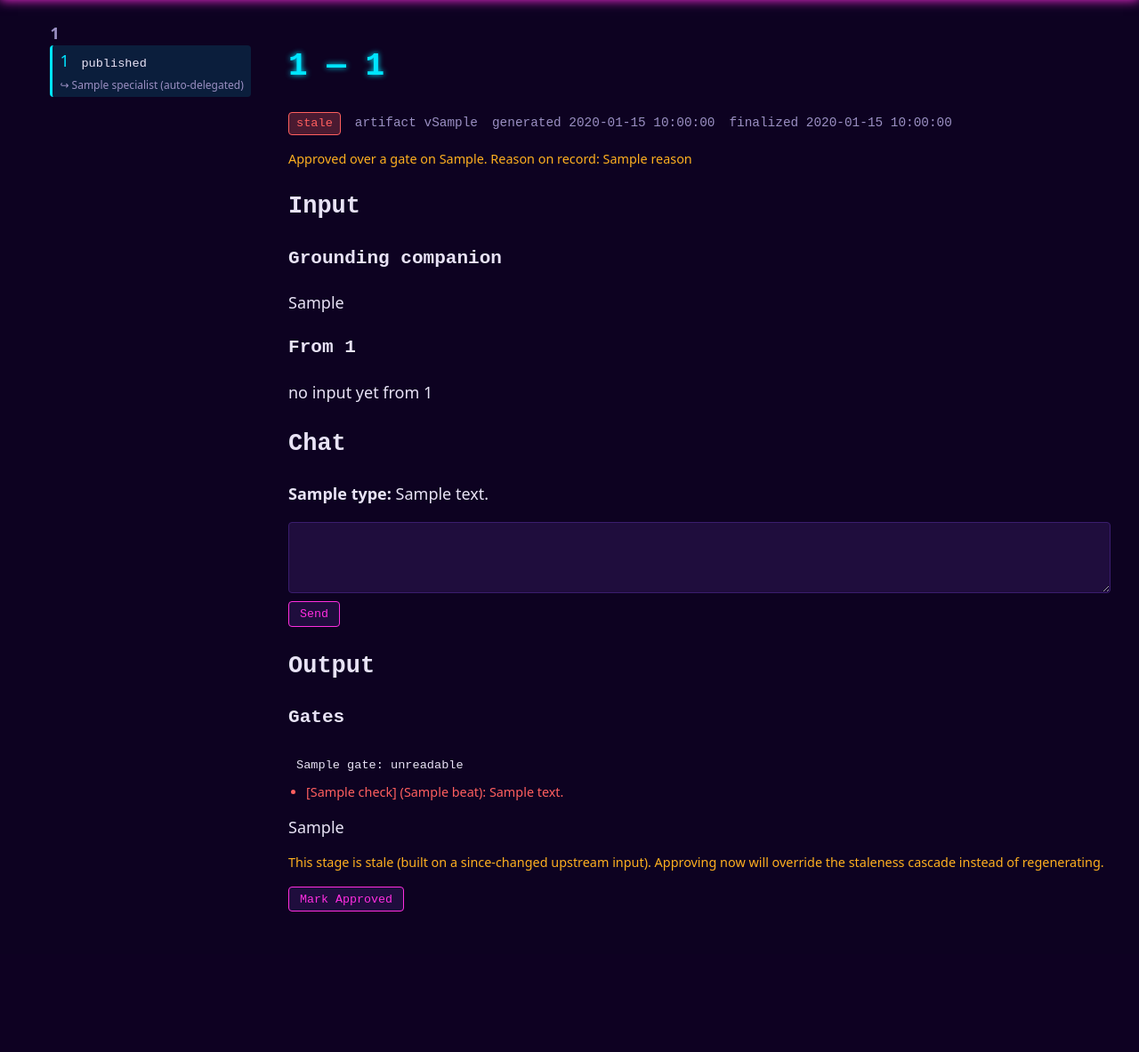
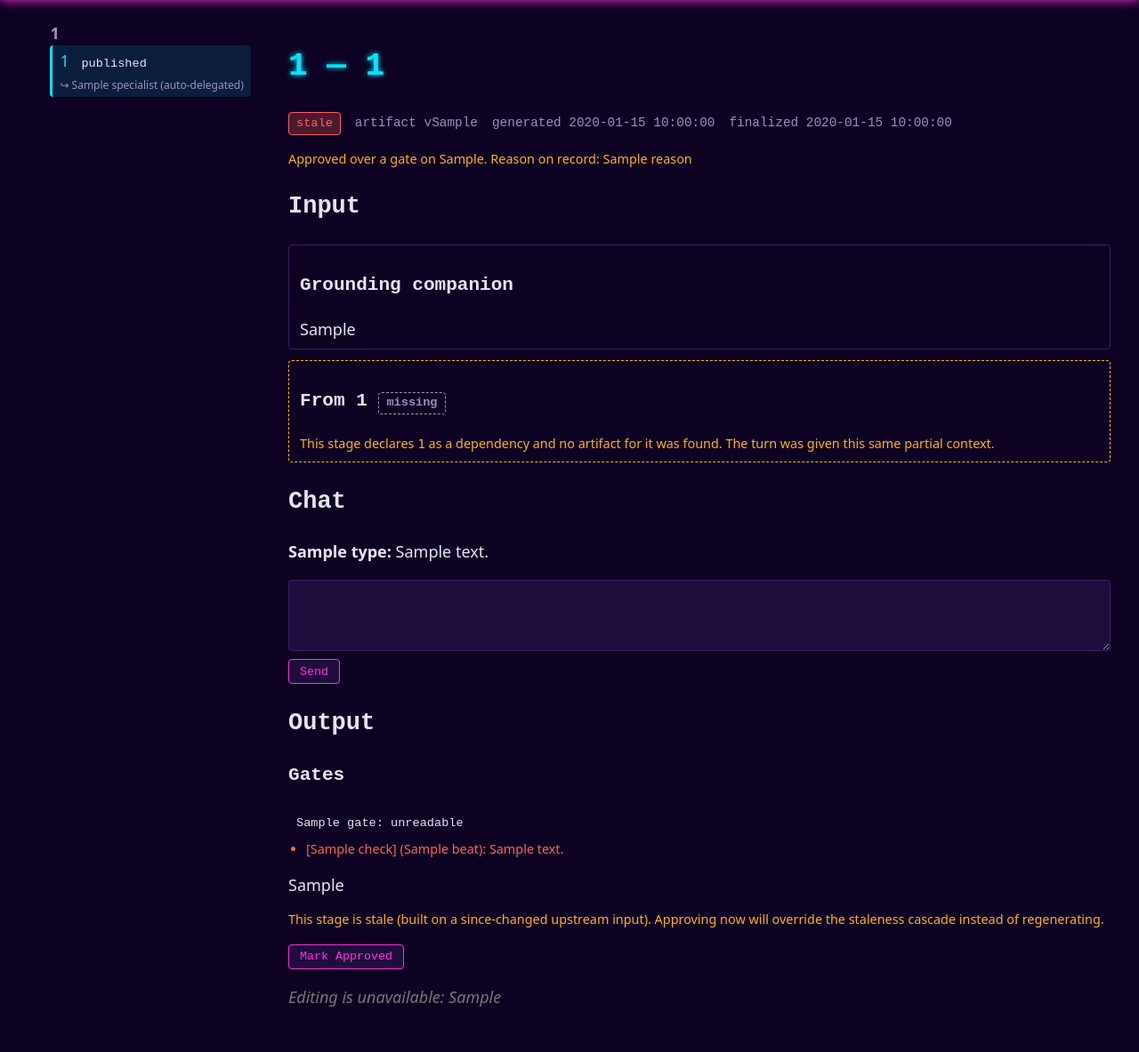
Before and after one commit to happydotemdr/ContentStudio, a Python web app: template pipeline-app/pipeline_app/templates/stage.html in a window 1280 px wide. Shown: the part 55-1238 px from the top of the page at 89% size. Before the commit the page ends 1080 px from the top, so only its background shows below. Run offline with Jinja, Linux system fonts and the light colour scheme; the template is opened without the code that fills it: most values are stand-ins (such as "Sample title", 1, 10 or a date in 2020).

Commit message:
feat(ui): render per-dependency input cards and the edit-output disclosure

```diff
--- a/pipeline-app/pipeline_app/static/style.css
+++ b/pipeline-app/pipeline_app/static/style.css
@@ -134,6 +134,10 @@ tbody tr:nth-child(even) { background: var(--bg-panel); }
 
 .error { color: #ff5f5f; }
 .input-panel, .chat-panel, .output-panel { margin-bottom: 1.5rem; }
+.input-card { border: 1px solid var(--border); border-radius: 0.25rem; padding: 0.5rem 0.75rem; margin-bottom: 0.75rem; }
+.input-card-missing { border-color: var(--accent-amber); border-style: dashed; }
+.edit-output { margin-top: 1rem; }
+.edit-output summary { cursor: pointer; font-family: var(--font-mono); color: var(--accent-magenta); }
 .stale-override-note { color: var(--accent-amber); font-size: 0.9rem; }
 
 .approval-error {
--- a/pipeline-app/pipeline_app/templates/stage.html
+++ b/pipeline-app/pipeline_app/templates/stage.html
@@ -33,22 +33,45 @@
 <section class="input-panel">
   <h2>Input</h2>
   {% if grounding_input_html %}
-  <h3>Grounding companion</h3>
-  <div class="rendered-markdown">{{ grounding_input_html | safe }}</div>
+  <div class="input-card">
+    <h3>Grounding companion</h3>
+    <div class="rendered-markdown">{{ grounding_input_html | safe }}</div>
+  </div>
   {% endif %}
-  {% if inputs %}
-  {% for input in inputs %}
-  <h3>From {{ input.stage_id }}</h3>
-  {% if input.present and not input.malformed %}
-  <div class="rendered-markdown">{{ input.html | safe }}</div>
-  {% elif input.malformed %}
-  <p class="input-malformed">malformed -- could not read {{ input.artifact }}</p>
-  {% else %}
-  <p class="input-missing">no input yet from {{ input.stage_id }}</p>
-  {% endif %}
+  {# One card per DECLARED dependency, present or not. Concatenating only the
+     ones that resolved meant a missing upstream left no gap on the page -- and
+     the same partial context was what the turn was actually given. #}
+  {% for up in inputs %}
+  <div class="input-card{% if not up.present %} input-card-missing{% endif %}">
+    <h3>
+      From {{ up.stage_id }}
+      {% if up.present and not up.malformed %}
+      <span class="strip-item">{{ up.artifact }}</span>
+      {% elif up.malformed %}
+      <span class="status status-error">malformed</span>
+      {% else %}
+      <span class="status status-no_artifact">missing</span>
+      {% endif %}
+    </h3>
+    {% if up.present and not up.malformed %}
+    <div class="rendered-markdown">{{ up.html | safe }}</div>
+    {% elif up.malformed %}
+    <p class="gate-explainer">
+      <code>{{ up.artifact }}</code> from <code>{{ up.stage_id }}</code> could not be read. The
+      turn was given whatever partial context that produced.
+    </p>
+    {% else %}
+    <p class="gate-explainer">
+      This stage declares <code>{{ up.stage_id }}</code> as a dependency and no artifact for it
+      was found. The turn was given this same partial context.
+    </p>
+    {% endif %}
+  </div>
   {% endfor %}
-  {% elif not grounding_input_html %}
-  <p>No upstream input.</p>
+  {% if not inputs and not grounding_input_html %}
+  <div class="input-card">
+    <p>This stage has no upstream dependencies.</p>
+  </div>
   {% endif %}
 </section>
 
@@ -110,5 +133,20 @@
     {% endif %}
     <button type="submit">Mark Approved</button>
   </form>
+  {# 60 lines of carefully-reasoned re-gating behaviour that no template posted
+     to. Without this the only way to fix a typo in an output is to re-run a
+     whole turn or edit the file on disk, which bypasses exactly the re-gating
+     the route exists to guarantee. #}
+  {% if edit_allowed %}
+  <details class="edit-output">
+    <summary>Edit output</summary>
+    <form method="post" action="{{ edit_action }}">
+      <textarea name="{{ edit_field }}" rows="20">{{ output_body }}</textarea>
+      <button type="submit">Save as a new version and re-run gates</button>
+    </form>
+  </details>
+  {% elif edit_blocked_reason %}
+  <p class="browse-placeholder">Editing is unavailable: {{ edit_blocked_reason }}</p>
+  {% endif %}
 </section>
 {% endblock %}
```
Also changed, not shown: pipeline-app/tests/test_header.py (+41 -0 lines), pipeline-app/tests/test_routes_stages.py (+19 -4 lines).
